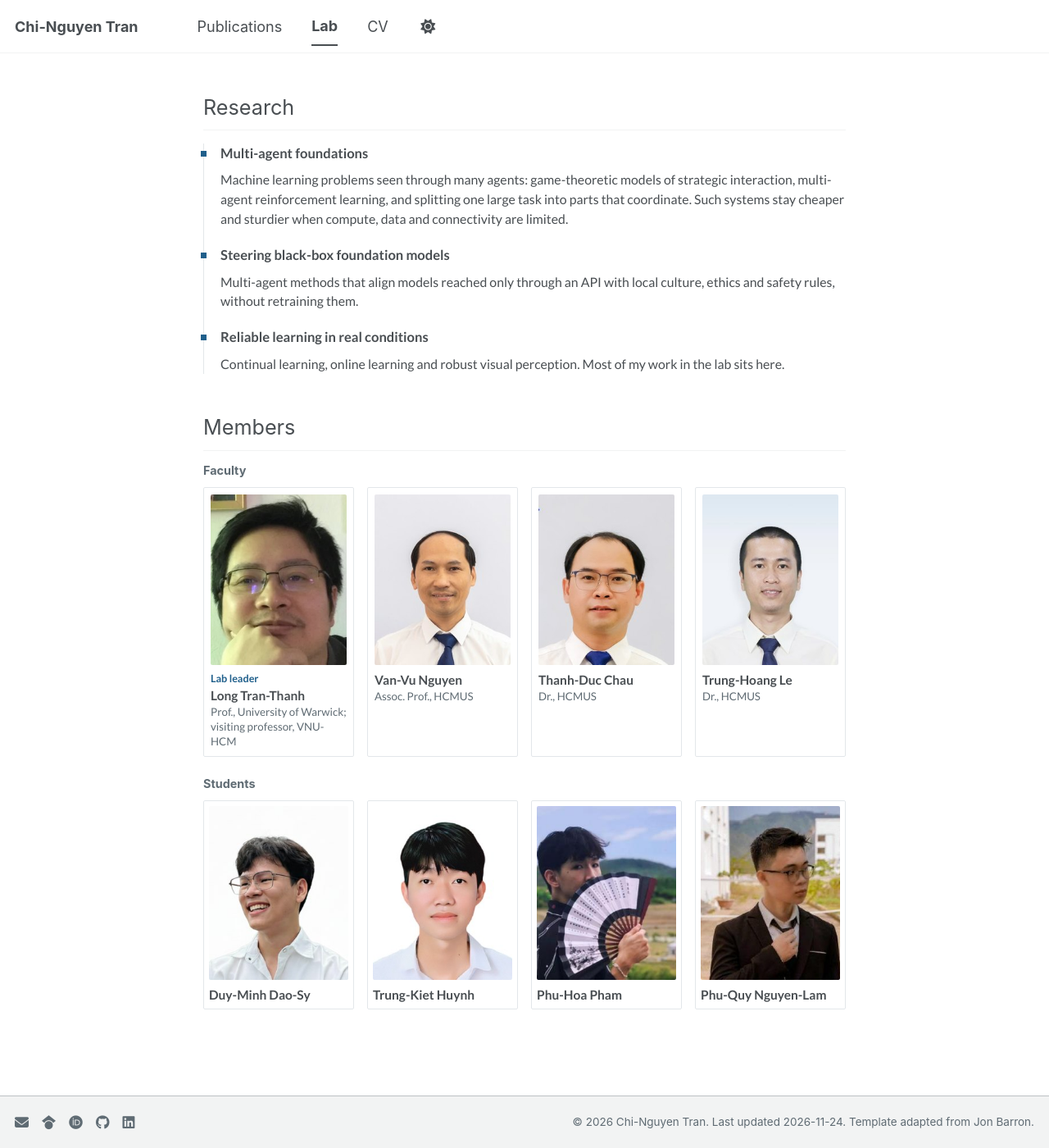
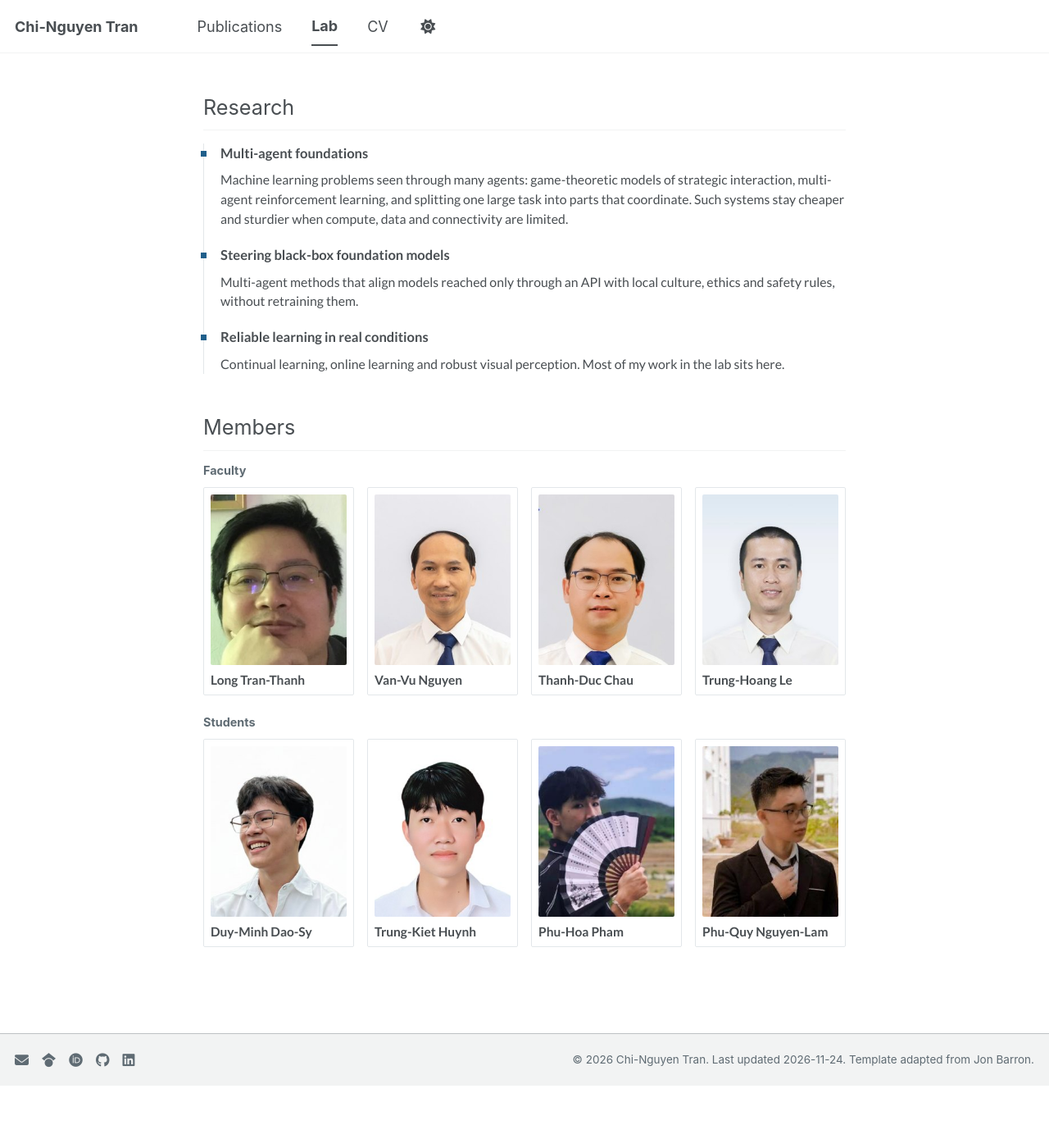
Before and after one commit to chisngyen/chisngyen.github.io, a Jekyll site: the page built from _pages/lab.md, in a window 1280 px wide and 1400 px high, scrolled down 195 px. Shown: the whole window at 82% size. Built offline with Jekyll 4.4.1, drawn with Linux system fonts in a browser that asks for light colours; after the commit the page ends 1519 px from its top, so only the background shows below that.

Commit message:
Lab cards: names only, equal card padding

```diff
--- a/_data/lab.yml
+++ b/_data/lab.yml
@@ -3,20 +3,15 @@ name: "Laboratory for Multi-Agent and Trustworthy Artificial Intelligence"
 url: "https://www.fit.hcmus.edu.vn/research/g/laboratory-for-multi-agent-and-trustworthy-artificial-intelligence"
 faculty:
   - name: "Long Tran-Thanh"
-    role: "Lab leader"
-    org: "Prof., University of Warwick; visiting professor, VNU-HCM"
     url: "https://warwick.ac.uk/fac/sci/dcs/people/long_tran-thanh"
     photo: "long-tran-thanh.jpg"
   - name: "Van-Vu Nguyen"
-    org: "Assoc. Prof., HCMUS"
     url: "https://www.fit.hcmus.edu.vn/research/g/software-technology"
     photo: "van-vu-nguyen.jpg"
   - name: "Thanh-Duc Chau"
-    org: "Dr., HCMUS"
     url: "https://www.fit.hcmus.edu.vn/graduate/instructors"
     photo: "thanh-duc-chau.jpg"
   - name: "Trung-Hoang Le"
-    org: "Dr., HCMUS"
     url: "https://www.fit.hcmus.edu.vn/graduate/instructors"
     photo: "trung-hoang-le.jpg"
 students:
--- a/_sass/layout/_custom.scss
+++ b/_sass/layout/_custom.scss
@@ -237,7 +237,6 @@ html[data-theme="dark"] .pub__tag--conferences { color: #10161b; }
 .pp-m--4 .pp-m__card { flex-direction: column; gap: 8px; }
 .pp-m--4 .pp-m__card img { width: 100%; height: auto; aspect-ratio: 4 / 5; }
 .pp-m--4 .pp-m__text { justify-content: flex-start; }
-.pp-m--student .pp-m__card { padding: 6px; }
 @media (max-width: 640px) {
   .pp-m--4 { grid-template-columns: repeat(2, 1fr); gap: 12px; }
   .pp-m--2 { grid-template-columns: 1fr; }
```
